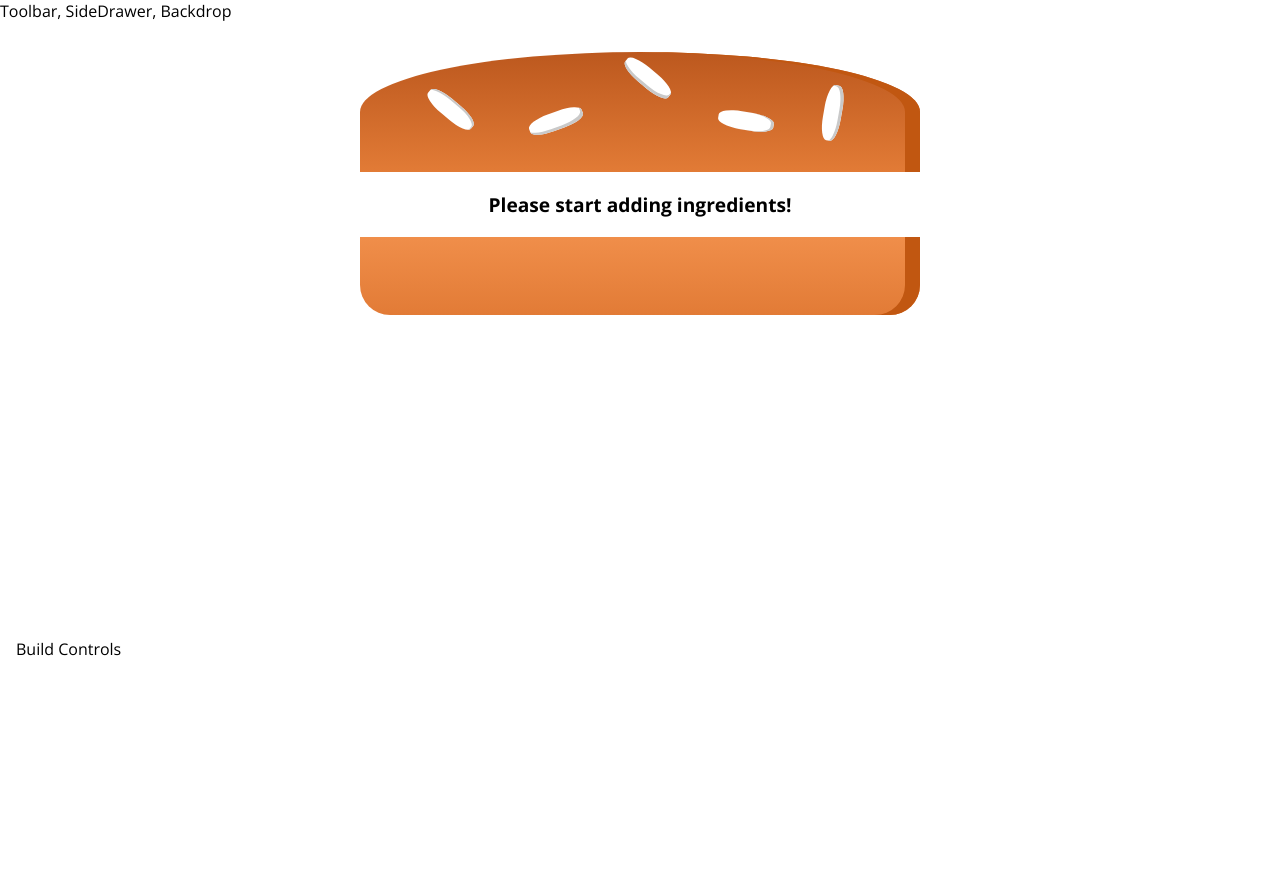
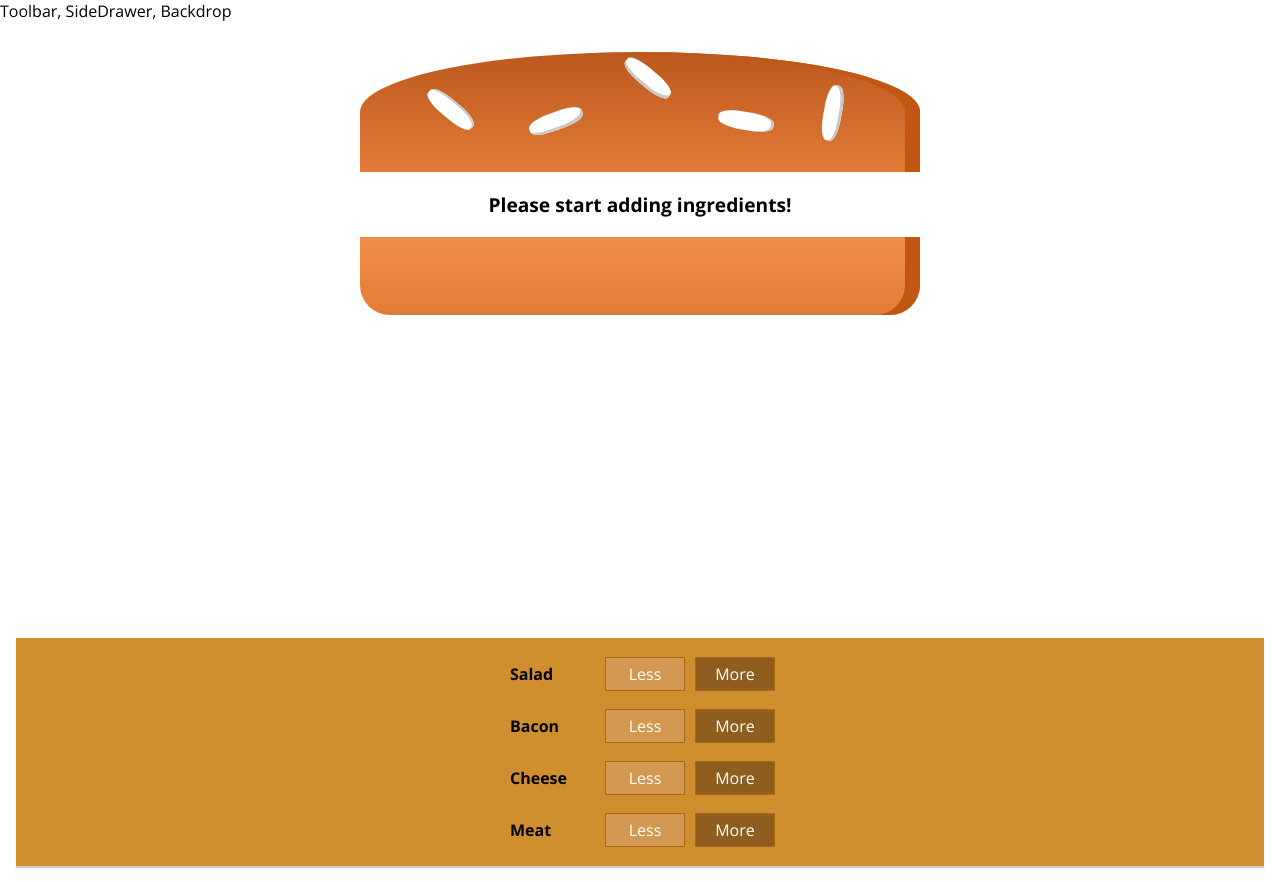
Before and after one commit to EpinderSingh/React-Burger-App, a React (Create React App) app: page / in a window 1280 px wide. Before the commit the page ends 800 px from the top, so only its background shows below. Built offline with nearby package versions, Linux system fonts and the light colour scheme.

Commit message:
adding ingredients

```diff
--- /dev/null
+++ b/src/components/Burger/BuildControls/BuildControl/BuildControl.js
@@ -0,0 +1,13 @@
+import React from 'react';
+
+import classes from './BuildControl.module.css';
+
+const buildControl = (props) => (
+  <div className={classes.BuildControl}>
+    <div className={classes.Label}>{props.label}</div>
+    <button className={classes.Less}>Less</button>
+    <button className={classes.More}>More</button>
+  </div>
+);
+
+export default buildControl;
--- /dev/null
+++ b/src/components/Burger/BuildControls/BuildControl/BuildControl.module.css
@@ -0,0 +1,58 @@
+.BuildControl {
+  display: flex;
+  justify-content: space-between;
+  align-items: center;
+  margin: 5px 0;
+}
+
+.BuildControl button {
+  display: block;
+  font: inherit;
+  padding: 5px;
+  margin: 0 5px;
+  width: 80px;
+  border: 1px solid #aa6817;
+  cursor: pointer;
+  outline: none;
+}
+
+.BuildControl button:disabled {
+  background-color: #ac9980;
+  border: 1px solid #7e7365;
+  color: #ccc;
+  cursor: default;
+}
+
+.BuildControl button:hover:disabled {
+  background-color: #ac9980;
+  color: #ccc;
+  cursor: not-allowed;
+}
+
+.Label {
+  padding: 10px;
+  font-weight: bold;
+  width: 80px;
+}
+
+.BuildControl .Less {
+  background-color: #d39952;
+  color: white;
+}
+
+.BuildControl .More {
+  background-color: #8f5e1e;
+  color: white;
+}
+
+.BuildControl .Less:hover,
+.BuildControl .Less:active {
+  background-color: #daa972;
+  color: white;
+}
+
+.BuildControl .More:hover,
+.BuildControl .More:active {
+  background-color: #99703f;
+  color: white;
+}
--- /dev/null
+++ b/src/components/Burger/BuildControls/BuildControls.js
@@ -0,0 +1,21 @@
+import React from 'react';
+
+import BuildControl from './BuildControl/BuildControl';
+import classes from './BuildControls.module.css';
+
+const controls = [
+  { label: 'Salad', type: 'salad' },
+  { label: 'Bacon', type: 'bacon' },
+  { label: 'Cheese', type: 'cheese' },
+  { label: 'Meat', type: 'meat' },
+];
+
+const buildControls = (props) => (
+  <div className={classes.BuildControls}>
+    {controls.map((ctrl) => (
+      <BuildControl key={ctrl.label} label={ctrl.label} />
+    ))}
+  </div>
+);
+
+export default buildControls;
--- /dev/null
+++ b/src/components/Burger/BuildControls/BuildControls.module.css
@@ -0,0 +1,10 @@
+.BuildControls {
+  width: 100%;
+  background-color: #cf8f2e;
+  display: flex;
+  flex-flow: column;
+  align-items: center;
+  box-shadow: 0 2px 1px #ccc;
+  margin: auto;
+  padding: 10px 0;
+}
--- a/src/components/Burger/Burger.js
+++ b/src/components/Burger/Burger.js
@@ -17,6 +17,7 @@
   if (transformedIngredients.length === 0) {
     transformedIngredients = <p>Please start adding ingredients!</p>;
   }
+
   return (
     <div className={classes.Burger}>
       <BurgerIngredient type="bread-top" />
--- a/src/containers/BugerBuilder/BurgerBuilder.js
+++ b/src/containers/BugerBuilder/BurgerBuilder.js
@@ -1,6 +1,7 @@
 import React, { Component, Fragment } from 'react';
 
 import Burger from '../../components/Burger/Burger';
+import BuildControls from '../../components/Burger/BuildControls/BuildControls';
 
 class BurgerBuilder extends Component {
   state = {
@@ -11,11 +12,16 @@
       meat: 0,
     },
   };
+
+  addIngredients = (type) => {};
+
+  removeIngredients = (type) => {};
+
   render() {
     return (
       <Fragment>
         <Burger ingredients={this.state.ingredients} />
-        <div>Build Controls</div>
+        <BuildControls />
       </Fragment>
     );
   }
```
Also changed, not shown: 1 other file (tests, documents, lock files or other folders).
